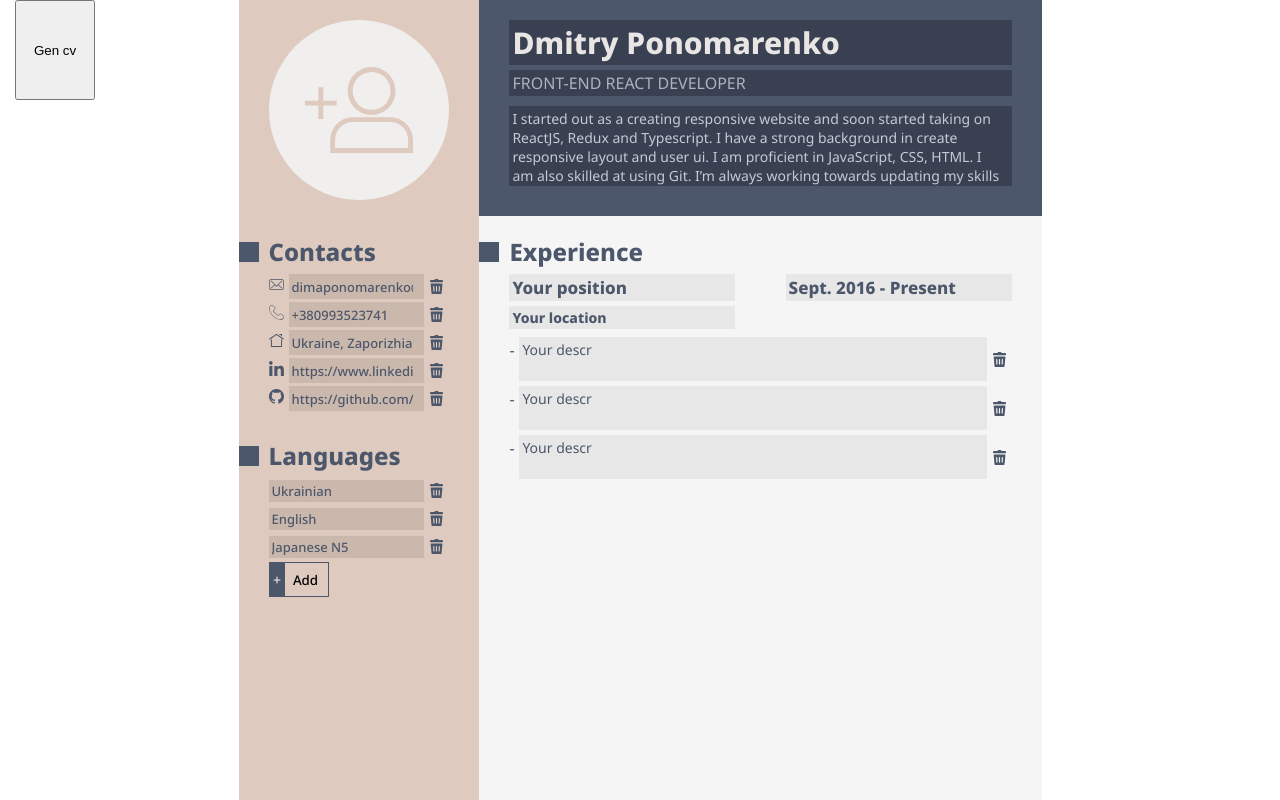
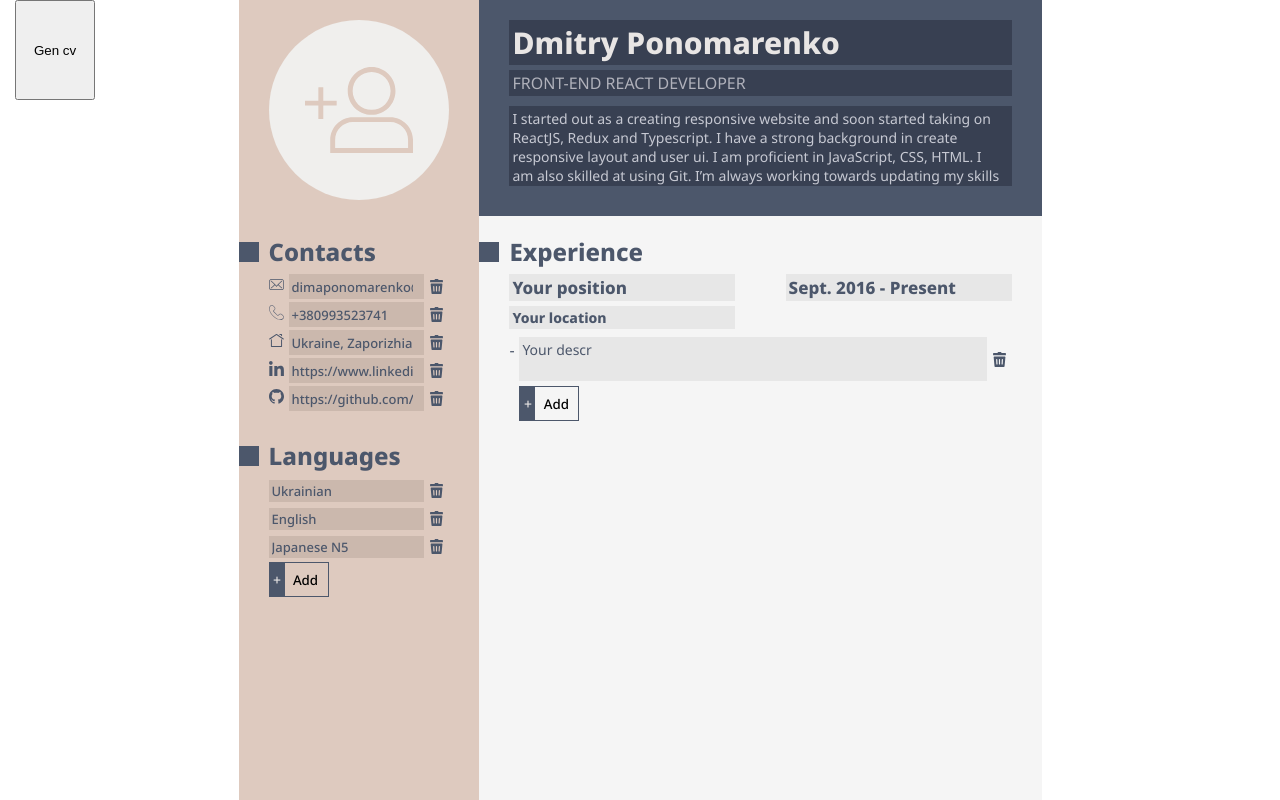
Before and after one commit to Arziburst/cvGen, a React app: page / in a window 1280 px wide. Built offline with nearby package versions, Linux system fonts and the light colour scheme; no server answers; the HTML template or start-up script is replaced by a standard one.

Commit message:
added remove description field functionality

```diff
--- a/src/bus/client/experienceFields/index.ts
+++ b/src/bus/client/experienceFields/index.ts
@@ -20,14 +20,6 @@ const initialState = [
                 id:          uniqueId(),
                 description: '',
             },
-            {
-                id:          uniqueId(),
-                description: '',
-            },
-            {
-                id:          uniqueId(),
-                description: '',
-            },
         ],
     },
 ];
@@ -36,7 +28,7 @@ const initialState = [
 type experienceFieldKeys = keyof typeof initialState[0];
 type Options = { type: experienceFieldKeys, value: experienceItem };
 type OptionsSecond = { type: experienceFieldKeys, value: string };
-type OptionsExperienceDescrField = { type: experienceFieldKeys, value: descriptionList };
+type OptionsExperienceField = { type: experienceFieldKeys, value: descriptionList };
 
 // Slice
 export const experienceFieldSlice = createSlice({
@@ -64,7 +56,15 @@ export const experienceFieldSlice = createSlice({
                 };
             }),
         ],
-        setExperienceDescrField: (state, action: PayloadAction<OptionsExperienceDescrField>) => [
+        addExperienceField: (state, action: PayloadAction<OptionsSecond>) => [
+            ...state.map((experience) => {
+                return {
+                    ...experience,
+                    descriptionList: [ ...experience.descriptionList, { id: action.payload.value, description: ''  }],
+                };
+            }),
+        ],
+        setExperienceDescrField: (state, action: PayloadAction<OptionsExperienceField>) => [
             ...state.map((experience) => {
                 return {
                     ...experience,
@@ -97,11 +97,14 @@ const useExperienceFieldRedux = () => {
         setExperienceFieldAction: (options: Options) => {
             dispatch(experienceFieldActions.experienceFieldCreatorAction(options));
         },
-        setExperienceDescrField: (options: OptionsExperienceDescrField) => {
+        setExperienceDescrField: (options: OptionsExperienceField) => {
             dispatch(experienceFieldActions.setExperienceDescrField(options));
         },
         removeExperienceDescrField: (options: OptionsSecond) => {
             dispatch(experienceFieldActions.removeExperienceField(options));
+        },
+        addExperienceDescrField: (options: OptionsSecond) => {
+            dispatch(experienceFieldActions.addExperienceField(options));
         },
         // eslint-disable-next-line max-len
         resetExperienceFieldToInitial: () => void dispatch(experienceFieldActions.resetExperienceFieldToInitialAction()),
@@ -112,6 +115,7 @@ export const useExperienceHooksRedux = () => {
     const {
         experienceFieldRedux, setExperienceDescrField,
         setExperienceFieldAction, removeExperienceDescrField,
+        addExperienceDescrField,
     } = useExperienceFieldRedux();
 
     const debounceChangeExperienceFieldAction = debounce((experience: experienceItem, type: Options['type']) => {
@@ -126,11 +130,16 @@ export const useExperienceHooksRedux = () => {
         removeExperienceDescrField({ type: 'descriptionList', value: id });
     }, 100);
 
+    const debounceAddExperienceDescrField = debounce(() => {
+        addExperienceDescrField({ type: 'descriptionList', value: uniqueId() });
+    }, 100);
+
     return {
         experienceFieldRedux,
         debounceChangeExperienceFieldAction,
         debounceChangeExperienceDescrField,
         debounceRemoveExperienceDescrField,
+        debounceAddExperienceDescrField,
     };
 };
 
--- a/src/view/components/Experience/index.tsx
+++ b/src/view/components/Experience/index.tsx
@@ -1,15 +1,15 @@
 // Core
 import React, { ChangeEvent, FC } from 'react';
+import { uniqueId } from 'lodash';
 
 // Styles
 import * as S from './styles';
 
 // Elements
-import { AppInput, AppTextarea, RemoveBtn, Title } from '../../elements';
+import { AddBtn, AppInput, AppTextarea, RemoveBtn, Title } from '../../elements';
 
 // Types
 import { descriptionList, experienceItem } from '../../../bus/client/types';
-
 type voidFunc = (event: ChangeEvent<HTMLInputElement>, experience: experienceItem) => void;
 type PropTypes = {
     experience: Array<experienceItem>;
@@ -17,6 +17,7 @@ type PropTypes = {
     handleChangeLocation: voidFunc;
     handleChangeDate: voidFunc;
     removeDescrField: (id: string) => void;
+    handleAddDescField: (id: string) => void;
     handleDescription: (event: ChangeEvent<HTMLTextAreaElement>, descrItem: descriptionList) => void;
 }
 
@@ -28,6 +29,7 @@ export const Experience: FC<PropTypes> = (props) => {
         handleChangePosition,
         handleDescription,
         removeDescrField,
+        handleAddDescField,
     } = props;
 
     return (
@@ -68,6 +70,9 @@ export const Experience: FC<PropTypes> = (props) => {
                                     <RemoveBtn handleRemoveFunc = { () => removeDescrField(description.id) } />
                                 </S.Item>
                             ))}
+                            <S.BtnBox>
+                                <AddBtn handleAddFunc = { () => handleAddDescField(uniqueId()) } />
+                            </S.BtnBox>
                         </S.List>
                     </S.Box>
                 ))}
--- a/src/view/components/Experience/styles.ts
+++ b/src/view/components/Experience/styles.ts
@@ -36,6 +36,10 @@ export const Location = styled.div`
 export const List = styled.ul`
 `;
 
+export const BtnBox = styled.div`
+  padding-left: 10px;
+`;
+
 export const Item = styled.li`
   display: flex;
   align-items: center;
--- a/src/view/pages/Preview/hooks.ts
+++ b/src/view/pages/Preview/hooks.ts
@@ -25,6 +25,7 @@ export const useCustomHooks = () => {
     const {
         experienceFieldRedux, debounceChangeExperienceFieldAction,
         debounceChangeExperienceDescrField, debounceRemoveExperienceDescrField,
+        debounceAddExperienceDescrField,
     } = useExperienceHooksRedux();
 
     const {
@@ -92,6 +93,10 @@ export const useCustomHooks = () => {
         debounceRemoveExperienceDescrField(id);
     };
 
+    const handleAddExperienceField = () => {
+        debounceAddExperienceDescrField();
+    };
+
     return {
         handleChangeImg,
         handleChangeName,
@@ -107,6 +112,7 @@ export const useCustomHooks = () => {
         handleChangeExperienceLocation,
         handleChangeDescriptionList,
         handleRemoveExperienceField,
+        handleAddExperienceField,
         infoFieldsRedux,
         experienceFieldRedux,
         languageFieldRedux,
--- a/src/view/pages/Preview/index.tsx
+++ b/src/view/pages/Preview/index.tsx
@@ -26,6 +26,7 @@ const Root: FC = () => {
         handleRemoveContactField, handleChangeExperienceDate,
         handleChangeExperienceLocation, handleChangeExperiencePosition,
         handleChangeDescriptionList, handleRemoveExperienceField,
+        handleAddExperienceField,
         infoFieldsRedux, contactFieldRedux,
         languageFieldRedux, experienceFieldRedux,
     } = useCustomHooks();
@@ -67,6 +68,7 @@ const Root: FC = () => {
                 <S.SecondColumn>
                     <Experience
                         experience = { experienceFieldRedux }
+                        handleAddDescField = { handleAddExperienceField }
                         handleChangeDate = { handleChangeExperienceDate }
                         handleChangeLocation = { handleChangeExperienceLocation }
                         handleChangePosition = { handleChangeExperiencePosition }
```
